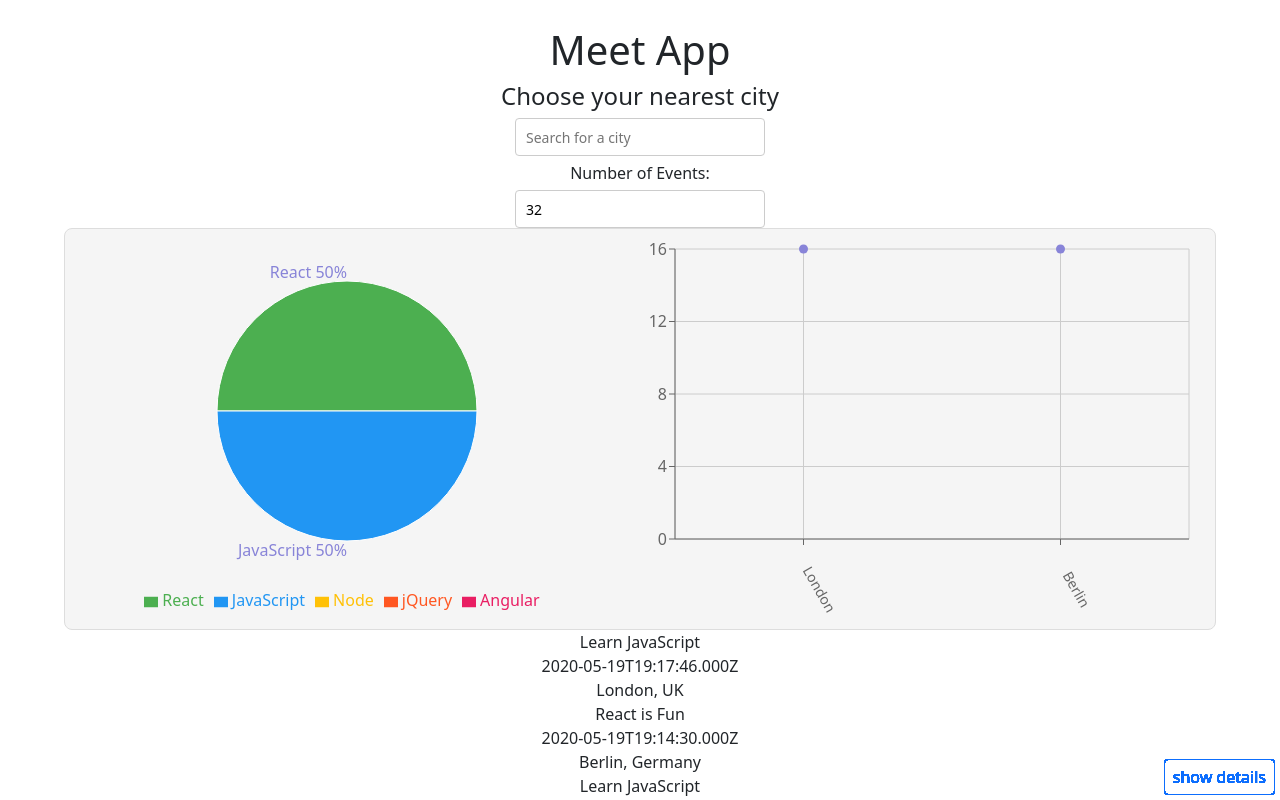
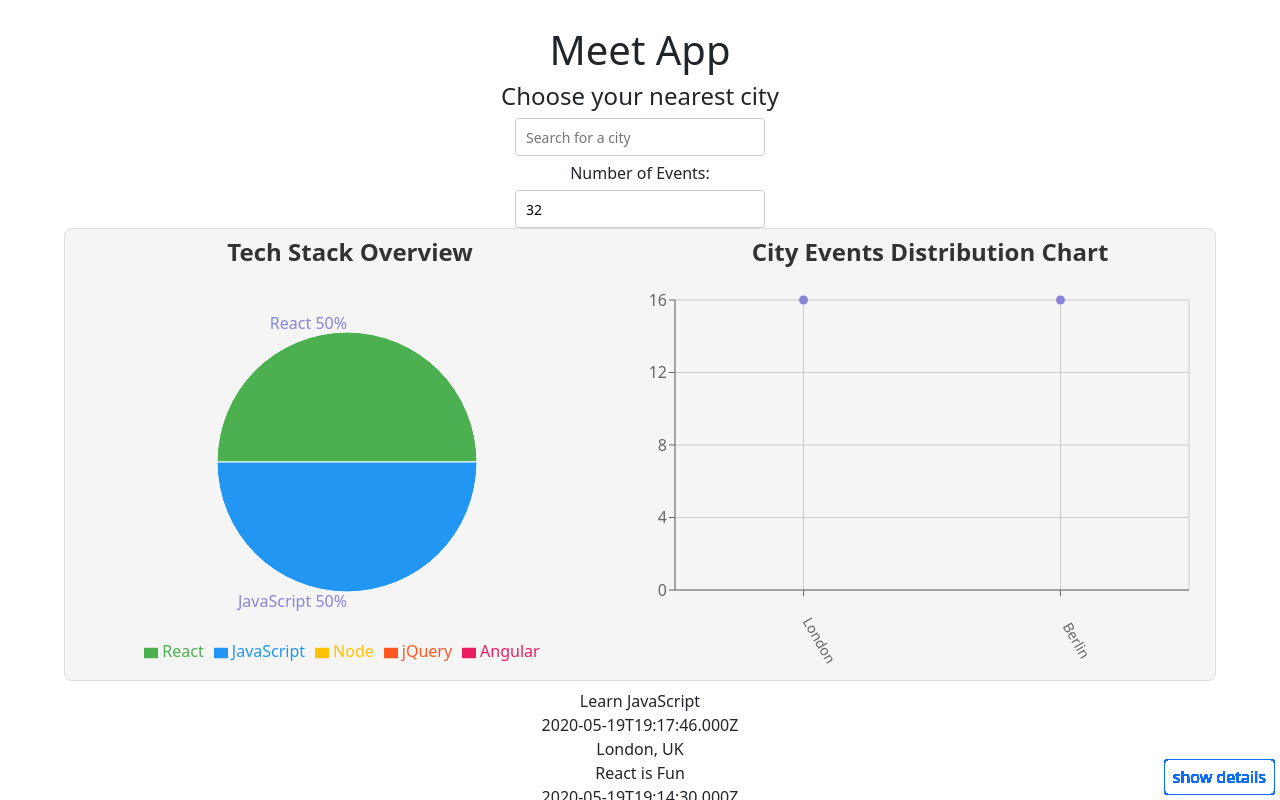
Before and after one commit to Christheoguipo/meet, a React (Create React App) app: page / in a window 1280 px wide. Shown: the top 800 px of the page. Built offline with nearby package versions, Linux system fonts and the light colour scheme; what atatus-spa would draw is missing.

Commit message:
Moved the alerts to the middle of the screen.

```diff
--- a/src/App.js
+++ b/src/App.js
@@ -42,23 +42,30 @@ const App = () => {
 
     <div className="App">
       <h1>Meet App</h1>
-      <div className="alerts-container">
-        {infoAlert.length ? <InfoAlert text={infoAlert} /> : null}
-        {errorAlert.length ? <ErrorAlert text={errorAlert} /> : null}
-        {warningAlert.length ? <WarningAlert text={warningAlert} /> : null}
-      </div>
+
       <CitySearch
         allLocations={allLocations}
         setCurrentCity={setCurrentCity}
         setInfoAlert={setInfoAlert}
       />
       <NumberOfEvents setCurrentNOE={setCurrentNOE} setErrorAlert={setErrorAlert} />
-      <div className='charts-container'>
-        <EventGenresChart events={events} />
-        <CityEventsChart allLocations={allLocations} events={events} />
+      <div className="alerts-container">
+        {infoAlert.length ? <InfoAlert text={infoAlert} /> : null}
+        {errorAlert.length ? <ErrorAlert text={errorAlert} /> : null}
+        {warningAlert.length ? <WarningAlert text={warningAlert} /> : null}
+      </div>
+      <div className="charts-container mb-2">
+        <div>
+          <p className="title">Tech Stack Overview</p>
+          <EventGenresChart events={events} />
+        </div>
+        <div>
+          <p className="title">City Events Distribution Chart</p>
+          <CityEventsChart allLocations={allLocations} events={events} />
+        </div>
       </div>
       <EventList events={events} />
-    </div>
+    </div >
   );
 }
 
```
